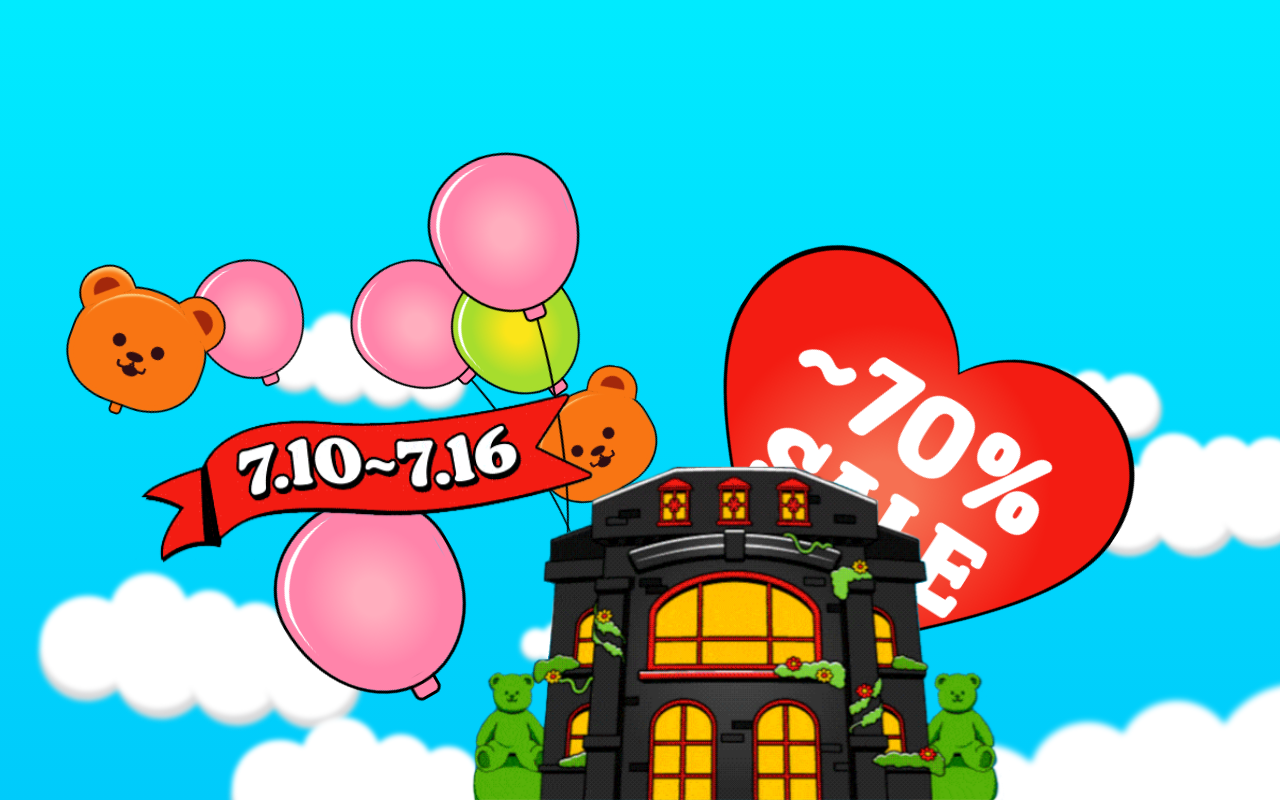
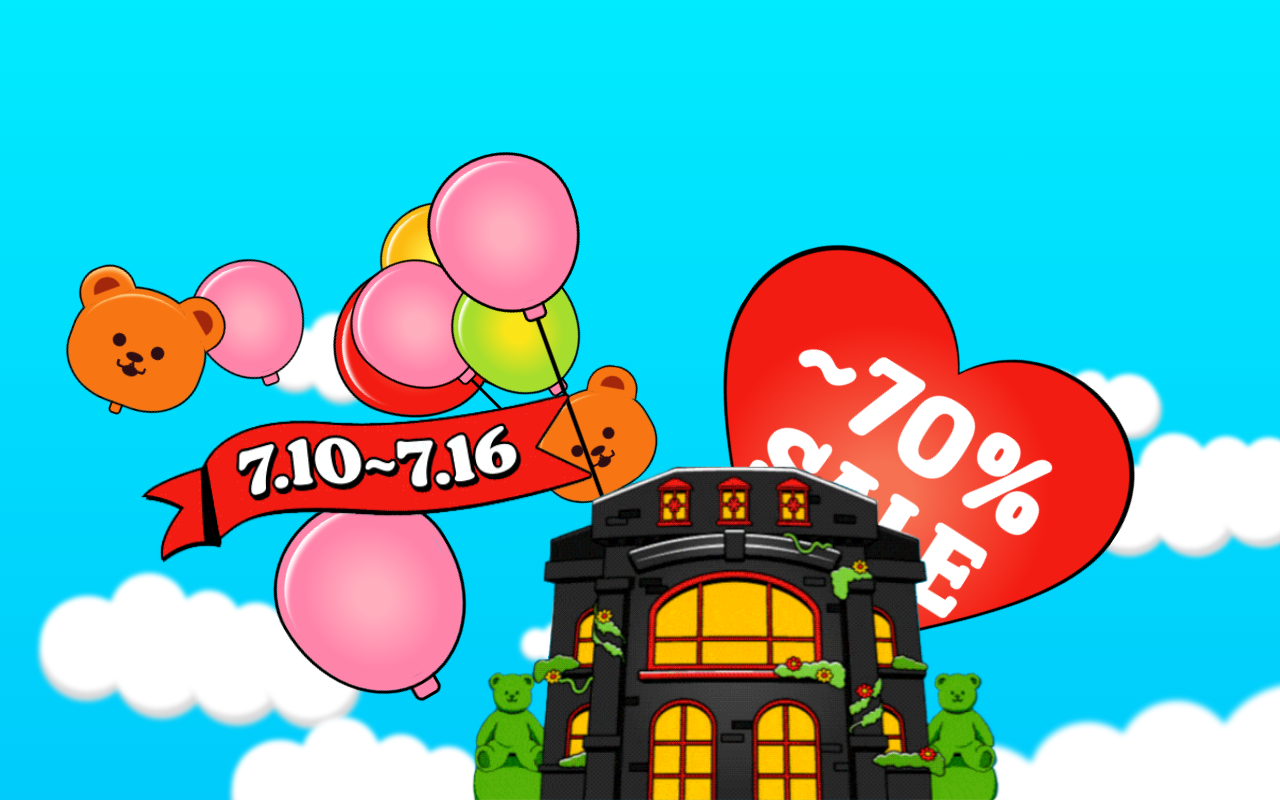
Before and after one commit to seoeongeueun/balloons, a React (Create React App) app in the folder client/: page / in a window 1280 px wide. Built offline with nearby package versions, Linux system fonts and the light colour scheme.

Commit message:
balloon pop function
added more keys to positions array

```diff
--- a/client/src/App.js
+++ b/client/src/App.js
@@ -1,9 +1,9 @@
 import Flag from "./images/flag.png";
 import Mansion from "./images/mansion.png";
+import { useState } from "react";
 
 function App() {
-  // eslint-disable-next-line no-unused-vars
-  const positions = [
+  const [positions, setPositions] = useState([
     {
       id: 1,
       top: "90vh",
@@ -12,8 +12,9 @@ function App() {
       rotate: "150deg",
       color: "#FF84AA",
       shape: "round",
-      more: false,
+      type: "shake-bottom",
       tip: false,
+      show: true,
     },
     {
       id: 2,
@@ -23,8 +24,9 @@ function App() {
       rotate: "160deg",
       color: "#FF84AA",
       shape: "round",
-      more: false,
+      type: "shake-bottom",
       tip: false,
+      show: true,
     },
     {
       id: 3,
@@ -34,8 +36,9 @@ function App() {
       rotate: "33deg",
       color: "#F31C12",
       shape: "heart",
-      more: false,
+      type: "enlarge",
       tip: false,
+      show: true,
     },
     {
       id: 4,
@@ -45,81 +48,124 @@ function App() {
       rotate: "20deg",
       color: "brown",
       shape: "bear",
-      more: false,
+      type: "shake-bottom-right",
       tip: false,
+      show: true,
+    },
+    {
+      id: 9,
+      top: "41vh",
+      left: "34vw",
+      scale: "0.9",
+      rotate: "140deg",
+      color: "#FCBB11",
+      shape: "round",
+      type: "shake-bottom-noTip",
+      tip: false,
+      show: true,
     },
     {
       id: 5,
+      top: "48vh",
+      left: "36vw",
+      scale: "1.2",
+      rotate: "110deg",
+      color: "#F31C12",
+      shape: "round",
+      type: "shake-bottom-noTip",
+      tip: false,
+      show: true,
+    },
+    {
+      id: 6,
       top: "78vh",
       left: "50vw",
       scale: "1",
       rotate: "135deg",
       color: "#FF84AA",
       shape: "round",
-      more: true,
+      type: "shake-bottom-more",
       tip: true,
+      show: true,
     },
     {
-      id: 6,
+      id: 7,
       top: "51vh",
       left: "40vw",
       scale: "1",
       rotate: "145deg",
       color: "#A7DD2D",
       shape: "round",
-      more: false,
+      type: "shake-bottom-noTip",
       tip: false,
+      show: true,
     },
     {
-      id: 7,
+      id: 8,
       top: "39vh",
       left: "39vw",
       scale: "0.8",
       rotate: "-30deg",
       color: "#FF84AA",
       shape: "bear",
-      more: false,
+      type: "shake-bear-tip",
       tip: true,
+      show: true,
     },
     {
-      id: 8,
+      id: 10,
       top: "82vh",
       left: "53vw",
       scale: "1.2",
       rotate: "160deg",
       color: "#FF84AA",
       shape: "round",
-      more: false,
+      type: "shake-bottom-tip",
       tip: true,
+      show: true,
     },
-  ];
+    {
+      id: 9,
+      top: "82vh",
+      left: "53vw",
+      scale: "1.2",
+      rotate: "160deg",
+      color: "#FF84AA",
+      shape: "round",
+      type: "shake-bottom-tip",
+      tip: true,
+      show: true,
+    },
+  ]);
+
+  const handlePop = (id) => {
+    const tmp = positions.map((balloon) => {
+      if (balloon.id === id) {
+        return { ...balloon, show: !balloon.show };
+      }
+      return balloon;
+    });
+    setPositions(tmp);
+  };
+
   return (
     <main>
       <img src={Mansion} alt="mansion" className="mansion" />
-      {positions.map((balloon, index) => (
+      {positions.map((balloon) => (
         <>
-          {balloon.shape === "round" ? (
+          {balloon.shape === "round" && balloon.show ? (
             <div
-              key={index + 1}
+              key={balloon.id}
               className="balloonLeft"
               style={{
                 "--initial-rotation": balloon.rotate,
                 top: balloon.top,
                 left: balloon.left,
                 "--initial-scale": balloon.scale,
-                animation: balloon.more
-                  ? "shake-bottom-more 2s ease-in-out infinite both"
-                  : balloon.tip
-                  ? "shake-bottom-tip 2s ease-in-out infinite both"
-                  : balloon.color === "#A7DD2D" &&
-                    "shake-bottom-noTip 2s linear infinite both",
-                WebkitAnimation: balloon.more
-                  ? "shake-bottom-more 2s ease-in-out infinite both"
-                  : balloon.tip
-                  ? "shake-bottom-tip 2s ease-in-out infinite both"
-                  : balloon.color === "#A7DD2D" &&
-                    "shake-bottom-noTip 2s linear infinite both",
+                animation: `${balloon.type} 2s ease-in-out infinite both`,
+                WebkitAnimation: `${balloon.type} 2s ease-in-out infinite both`,
               }}
+              onClick={() => handlePop(balloon.id)}
             >
               <div
                 className="roundShape"
@@ -129,6 +175,10 @@ function App() {
                       ? "radial-gradient(#FBE519 15%, #A7DD2D, #A7DD2D)"
                       : balloon.color === "#FF84AA"
                       ? "radial-gradient(#ffaebe 15%, #FF84AA, #FF84AA)"
+                      : balloon.color === "#F31C12"
+                      ? "radial-gradient(#F67052 10%, #F31C12, #F31C12)"
+                      : balloon.color === "#FCBB11"
+                      ? "radial-gradient(#FFF24A 10%, #FCBB11, #FCBB11)"
                       : null,
                   border: `5px solid ${balloon.color}`,
                 }}
@@ -137,20 +187,19 @@ function App() {
                 {balloon.tip && <div className="balloonString" />}
               </div>
             </div>
-          ) : balloon.shape === "bear" ? (
+          ) : balloon.shape === "bear" && balloon.show ? (
             <div
-              key={index + 1}
+              key={balloon.id}
               className="bear"
               style={{
                 "--initial-rotation": balloon.rotate,
                 top: balloon.top,
                 left: balloon.left,
                 "--initial-scale": balloon.scale,
-                animation:
-                  balloon.tip && "shake-bear-tip 2s ease-in-out infinite both",
-                WebkitAnimation:
-                  balloon.tip && "shake-bear-tip 2s ease-in-out infinite both",
+                animation: `${balloon.type} 2s ease-in-out infinite both`,
+                WebkitAnimation: `${balloon.type} 2s ease-in-out infinite both`,
               }}
+              onClick={() => handlePop(balloon.id)}
             >
               <div className="bearEars">
                 <div
@@ -184,9 +233,9 @@ function App() {
                 {balloon.tip && <div className="bearString" />}
               </div>
             </div>
-          ) : balloon.shape === "heart" ? (
+          ) : balloon.shape === "heart" && balloon.show ? (
             <div
-              key={index + 1}
+              key={balloon.id}
               className="heartBalloon"
               style={{
                 "--initial-scale": balloon.scale,
@@ -194,6 +243,7 @@ function App() {
                 left: balloon.left,
                 "--initial-rotation": balloon.rotate,
               }}
+              onClick={() => handlePop(balloon.id)}
             >
               <div
                 className="heartBorder"
--- a/client/src/index.css
+++ b/client/src/index.css
@@ -237,7 +237,7 @@ main {
   top: -0px;
   left: 8px;
   height: 300px;
-  border-right: 3px solid black;
+  border-right: 4px solid black;
   border-radius: 50%;
   width: 60px;
   transform: rotate(3deg);
@@ -261,7 +261,7 @@ main {
   position: relative;
   margin-top: 30px;
   box-sizing: border-box;
-  box-shadow: -7px -5.5px 0px -5.5px rgba(255, 255, 255, 1) inset;
+  box-shadow: -5px -9px 3px -7px rgba(255, 255, 255, 1) inset;
   outline: 2px solid black;
 
 }
@@ -281,12 +281,11 @@ main {
 .balloonString {
   position: relative;
   top: -250px;
-  left: 62px;
+  left: 53px;
   height: 300px;
-  border-left: 2px solid black;
-  border-radius: 50%;
-  width: 60px;
-  transform: rotate(10deg);
+  background-color: black;
+  width: 3px;
+  transform: rotate(0deg);
   z-index: -2;
 }
 
```
